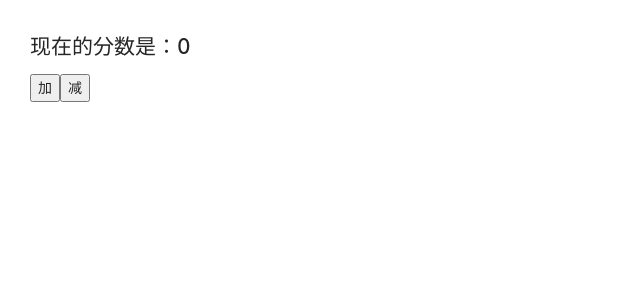
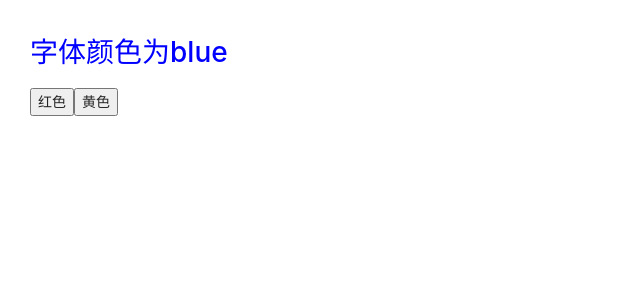
Before and after one commit to jay-sj/react-hooks, a React app: page / in a window 1280 px wide. Shown: the top 300 px of the page, without its empty margins (0-640 px from the left). Built offline with nearby package versions, Linux system fonts and the light colour scheme.

Commit message:
利用useReducer代替Redux小案例

```diff
--- a/src/App.js
+++ b/src/App.js
@@ -3,14 +3,14 @@
  * @Autor: 神曲
  * @Date: 2020-04-22 16:39:38
  * @LastEditors: 神曲
- * @LastEditTime: 2020-04-26 13:32:25
+ * @LastEditTime: 2020-04-26 14:26:09
  */
 import React from "react";
-import Example from "./pages/Example";
+import Index from "./pages/Index"
 export default function App() {
    return (
       <div className='App' style={{padding:"30px"}}>
-        <Example />
+        <Index />
       </div>
   );
 }
--- /dev/null
+++ b/src/pages/Buttons.js
@@ -0,0 +1,32 @@
+/*
+ * @Description:按钮组件
+ * @Autor: 神曲
+ * @Date: 2020-04-26 14:20:46
+ * @LastEditors: 神曲
+ * @LastEditTime: 2020-04-26 14:52:00
+ */
+import React, { useContext } from "react";
+import { ColorContext, UPDATE_COLOR } from "./Color";
+
+const Buttons = () => {
+  const { dispatch } = useContext(ColorContext);
+  return (
+    <div>
+      <button
+        onClick={() => {
+          dispatch({ type: UPDATE_COLOR, color: "red" });
+        }}
+      >
+        红色
+      </button>
+      <button
+        onClick={() => {
+          dispatch({ type: UPDATE_COLOR, color: "yellow" });
+        }}
+      >
+        黄色
+      </button>
+    </div>
+  );
+};
+export default Buttons;
--- /dev/null
+++ b/src/pages/Color.js
@@ -0,0 +1,29 @@
+/*
+ * @Description:颜色组件
+ * @Autor: 神曲
+ * @Date: 2020-04-26 14:29:04
+ * @LastEditors: 神曲
+ * @LastEditTime: 2020-04-26 14:53:31
+ */
+import React, { createContext, useReducer } from "react";
+export const ColorContext = createContext({});
+export const UPDATE_COLOR = "UPDATE_COLOR";
+const reducer = (state, action) => {
+  switch (action.type) {
+    case UPDATE_COLOR:
+      return action.color;
+    default:
+      return state;
+  }
+};
+export const Color = (props) => {
+  // 声明一个reducer 默认值为"blue"
+  const [color, dispatch] = useReducer(reducer, "blue");
+  return (
+    <div>
+      <ColorContext.Provider value={{ color,dispatch}}>
+        {props.children}
+      </ColorContext.Provider>
+    </div>
+  );
+};
--- a/src/pages/Example.js
+++ /dev/null
@@ -1,31 +0,0 @@
-/*
- * @Description: useReducer学习
- * @Autor: 神曲
- * @Date: 2020-04-23 18:57:34
- * @LastEditors: 神曲
- * @LastEditTime: 2020-04-26 14:04:12
- */
-// useReducer
-import React, { useReducer } from "react";
-function ReducerDemo() {
-  // useReducer一般传2个值，第一个是需要传的，第二个是初始值。
-  // dispatch是要传的值
-  const [count, dispatch] = useReducer((state, action) => {
-    switch (action) {
-      case "add":
-        return state + 1;
-      case "sub":
-        return state - 1;
-      default:
-        return state;
-    }
-  }, 0);
-  return (
-    <div>
-      <h2>现在的分数是：{count}</h2>
-      <button onClick={() => dispatch('add')}>加</button>
-      <button onClick={() => dispatch("sub")}>减</button>
-    </div>
-  );
-}
-export default ReducerDemo;
--- /dev/null
+++ b/src/pages/Index.js
@@ -0,0 +1,22 @@
+/*
+ * @Description:UI主组件-利用useReducer代替Redux
+ * @Autor: 神曲
+ * @Date: 2020-04-26 14:22:09
+ * @LastEditors: 神曲
+ * @LastEditTime: 2020-04-26 14:58:13
+ */
+import React from "react";
+import ShowArea from "./showArea";
+import Buttons from "./Buttons";
+import { Color } from "./Color";
+const Index = () => {
+  return (
+    <div>
+      <Color>
+        <ShowArea />
+        <Buttons />
+      </Color>
+    </div>
+  );
+};
+export default Index;
--- /dev/null
+++ b/src/pages/showArea.js
@@ -0,0 +1,14 @@
+/*
+ * @Description:UI显示组件
+ * @Autor: 神曲
+ * @Date: 2020-04-26 14:18:10
+ * @LastEditors: 神曲
+ * @LastEditTime: 2020-04-26 14:54:02
+ */
+import React,{useContext} from "react";
+import {ColorContext} from "./Color"
+function ShowArea() {
+    const {color}=useContext(ColorContext)
+  return <h1 style={{ color:color }}>字体颜色为{color}</h1>;
+}
+export default ShowArea;
```
